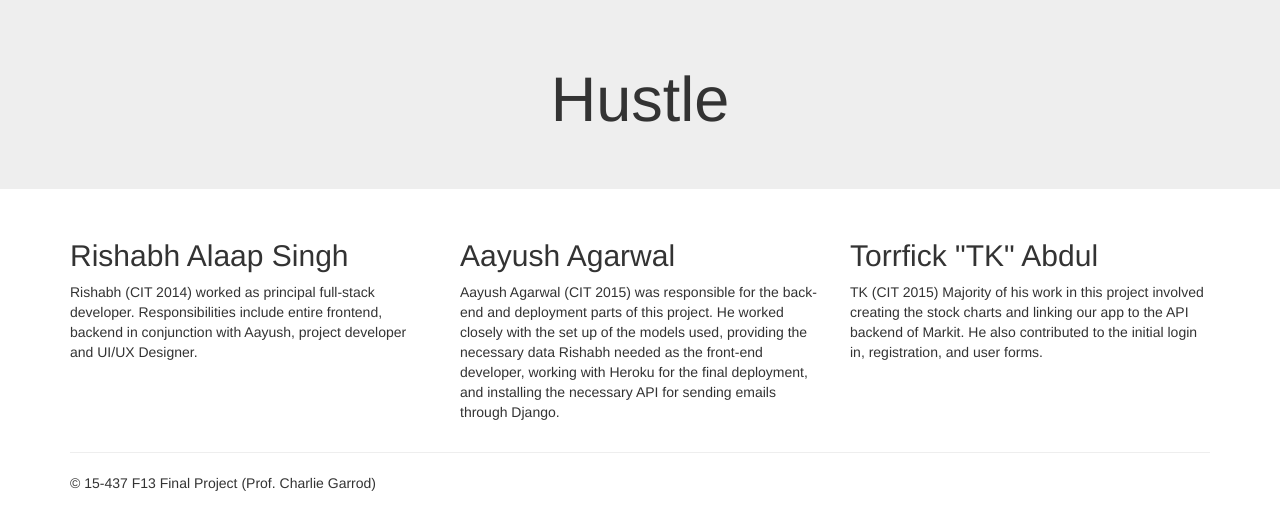
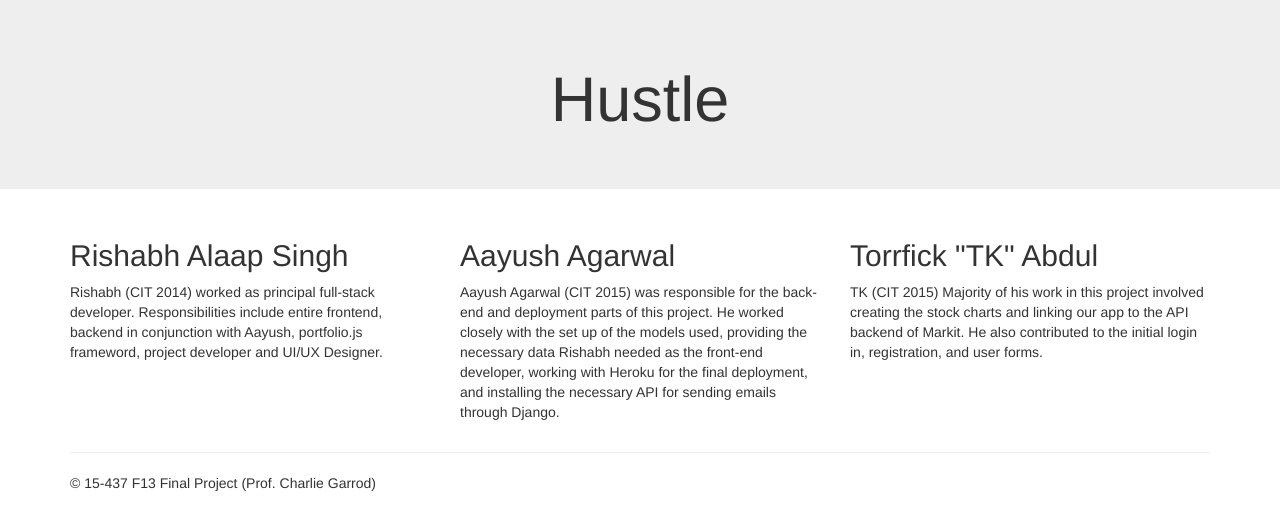
Before and after one commit to ReachAayush/MakeMoney, a Django app: page /about in a window 1280 px wide. Shown: the top 530 px of the page. Run offline with Django 3.2, Linux system fonts and the light colour scheme; parts of the project's set-up code (start-up, migrations or seed data) failed here and were passed over; some libraries are stand-ins or nearby versions.

Commit message:
updated app to cur version

```diff
--- a/beta/templates/about.html
+++ b/beta/templates/about.html
@@ -37,11 +37,10 @@
     </div>
 
     <div class="container">
-      <!-- Example row of columns -->
       <div class="row">
         <div class="col-md-4">
           <h2>Rishabh Alaap Singh</h2>
-          <p> Rishabh (CIT 2014) worked as principal full-stack developer. Responsibilities include entire frontend, backend in conjunction with Aayush, project developer and UI/UX Designer.</p>
+          <p> Rishabh (CIT 2014) worked as principal full-stack developer. Responsibilities include entire frontend, backend in conjunction with Aayush, portfolio.js frameword, project developer and UI/UX Designer.</p>
         </div>
         <div class="col-md-4">
           <h2>Aayush Agarwal</h2>
--- a/beta/templates/soloProfile.html
+++ b/beta/templates/soloProfile.html
@@ -15,7 +15,6 @@
         <th class="text-center">Current Bid</th>
         <th class="text-center">Value</th>
         <th class="text-center">Net Payoff</th>
-        <th class="text-center">Action</th>
       </tr>
     </thead>
     <tbody id="portfolioBody">
@@ -37,9 +36,6 @@
                 <td class="text-center" id="portfolio-row{{forloop.counter0}}-currentBid">0</td>
                 <td class="text-center" id="portfolio-row{{forloop.counter0}}-value"></td>
                 <td class="text-center" id="portfolio-row{{forloop.counter0}}-netPayoff"></td>
-                <td class="text-center">
-                  <button class='btn btn-default' onclick="sell({{forloop.counter0}})">Sell</button>
-                </td>
               </tr>
               {% endfor %}
             </tbody>
--- a/beta/views.py
+++ b/beta/views.py
@@ -645,10 +645,16 @@ def soloProfile(request, user_id):
   context = {}
   user = User.objects.get(username=user_id)
   user_profile = UserProfile.objects.get(user=user)
-  history = user_profile.portfolio.history.all()
+  portfolio = user_profile.portfolio
+  buy_list = portfolio.owned.all()
+  history = portfolio.history.all()
+  cash = portfolio.cash
+
 
   context['username'] = user_id
+  context['portfolio'] = buy_list
   context['pastPurchases'] = history
+  context['cash'] = cash
 
   return render(request, "soloProfile.html", context)
 
```
